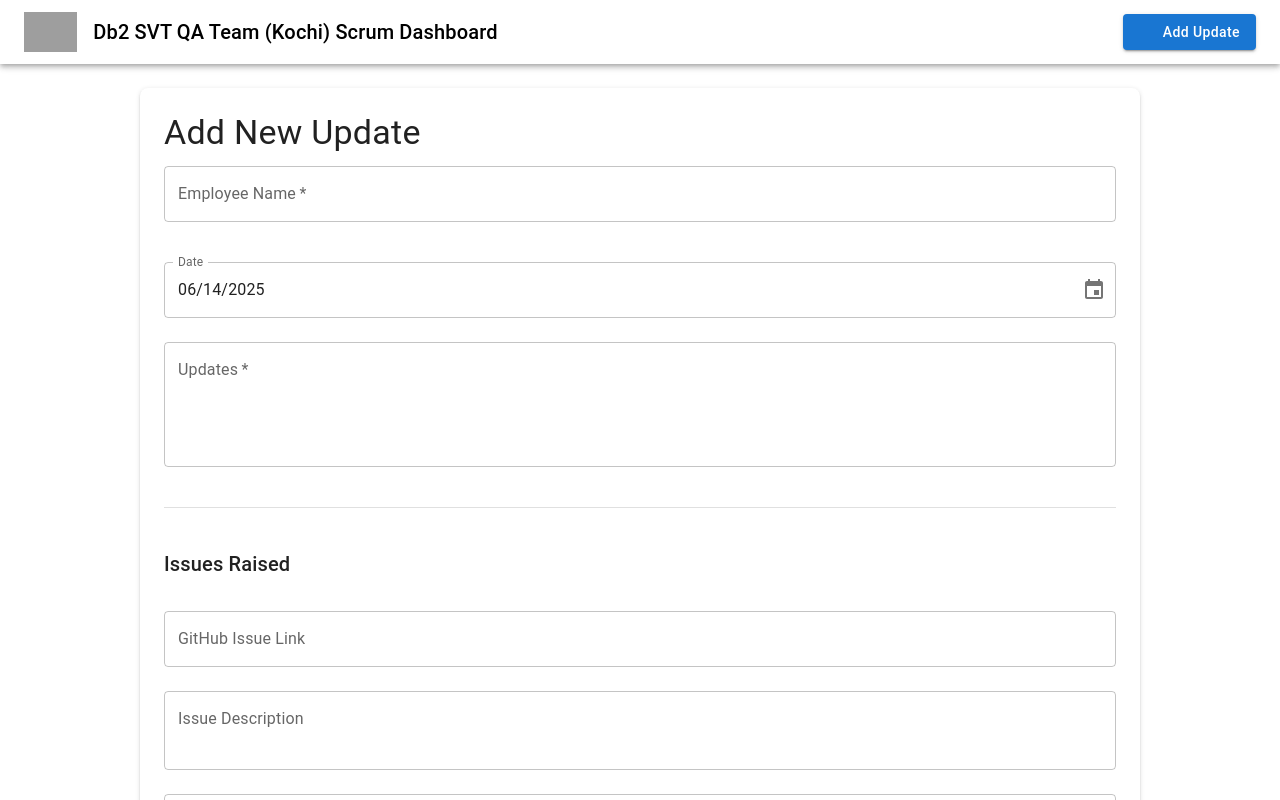
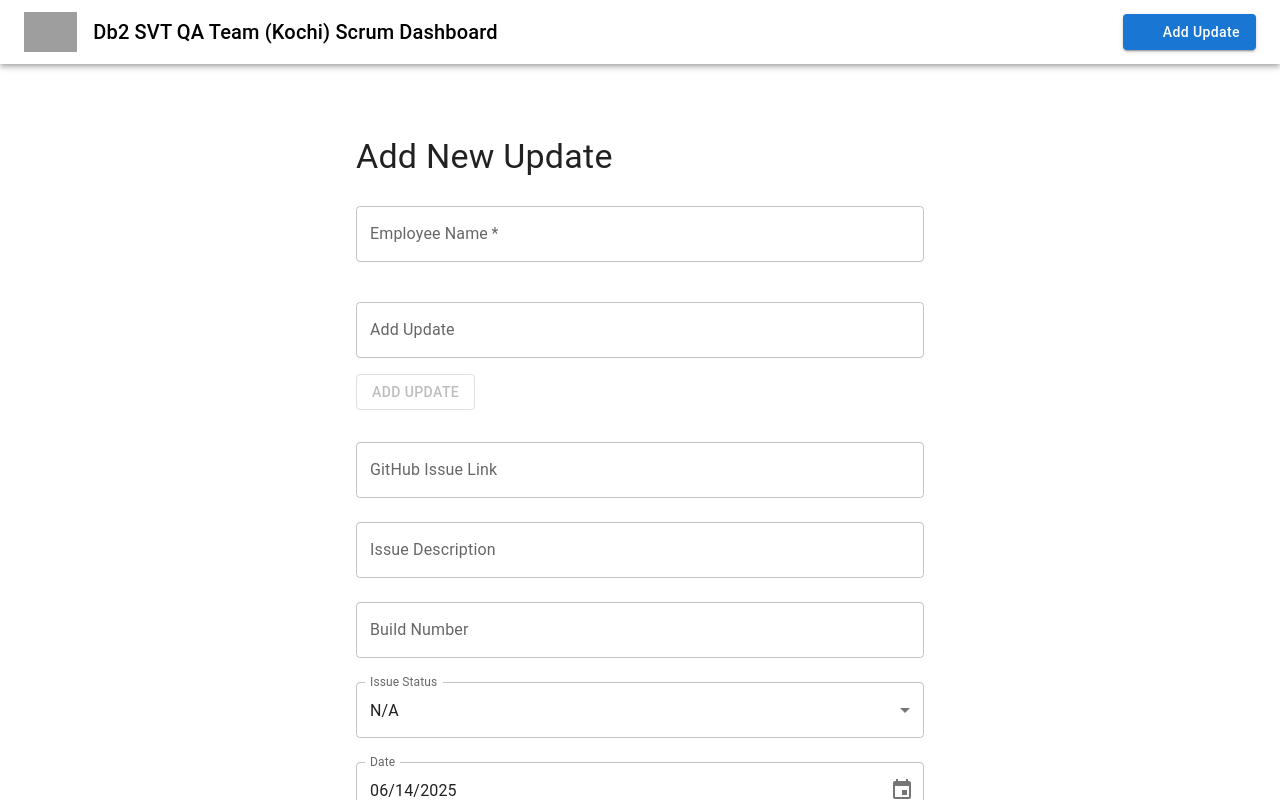
Before and after one commit to shilpabalaji2003/scrum-dashboard, a React (Vite) app: page /update in a window 1280 px wide. Shown: the top 800 px of the page. Built offline with nearby package versions, Linux system fonts and the light colour scheme; grey boxes are pictures that could not be loaded; some icons are missing.

Commit message:
update field

```diff
--- a/src/components/UpdateForm.tsx
+++ b/src/components/UpdateForm.tsx
@@ -1,47 +1,99 @@
-import { useState, useEffect } from 'react';
-import { useParams, useNavigate } from 'react-router-dom';
+import React, { useState, useEffect } from 'react';
+import { useNavigate, useParams } from 'react-router-dom';
+import axios from 'axios';
 import {
-  Paper,
-  Typography,
   TextField,
   Button,
   Box,
-  Divider,
-  FormControl,
-  InputLabel,
-  Select,
+  Typography,
   MenuItem,
   CircularProgress,
+  List,
+  ListItem,
+  ListItemText,
+  IconButton,
+  Paper
 } from '@mui/material';
+import DeleteIcon from '@mui/icons-material/Delete';
 import { DatePicker } from '@mui/x-date-pickers/DatePicker';
 import { LocalizationProvider } from '@mui/x-date-pickers/LocalizationProvider';
 import { AdapterDateFns } from '@mui/x-date-pickers/AdapterDateFns';
-import axios from 'axios';
-import { format } from 'date-fns';
 
-interface UpdateFormData {
+interface FormData {
   employeeName: string;
-  updates: string;
+  updates: string[];
+  currentUpdate: string;
   githubIssueLink: string;
   issueDescription: string;
   buildNumber: string;
-  issueStatus: 'N/A' | 'Opened' | 'Closed';
+  issueStatus: string;
   date: Date;
 }
 
-const UpdateForm = () => {
+const UpdateForm: React.FC = () => {
+  const navigate = useNavigate();
   const { id } = useParams();
-  const navigate = useNavigate();
   const [loading, setLoading] = useState(false);
-  const [formData, setFormData] = useState<UpdateFormData>({
+  const [formData, setFormData] = useState<FormData>({
     employeeName: '',
-    updates: '',
+    updates: [],
+    currentUpdate: '',
     githubIssueLink: '',
     issueDescription: '',
     buildNumber: '',
     issueStatus: 'N/A',
     date: new Date(),
   });
+
+  const handleAddUpdate = () => {
+    if (formData.currentUpdate.trim()) {
+      setFormData({
+        ...formData,
+        updates: [...formData.updates, formData.currentUpdate.trim()],
+        currentUpdate: ''
+      });
+    }
+  };
+
+  const handleRemoveUpdate = (index: number) => {
+    setFormData({
+      ...formData,
+      updates: formData.updates.filter((_, i) => i !== index)
+    });
+  };
+
+  const handleKeyPress = (e: React.KeyboardEvent) => {
+    if (e.key === 'Enter' && !e.shiftKey) {
+      e.preventDefault();
+      handleAddUpdate();
+    }
+  };
+
+  const handleSubmit = async (e: React.FormEvent) => {
+    e.preventDefault();
+    if (formData.updates.length === 0) {
+      alert('Please add at least one update');
+      return;
+    }
+    setLoading(true);
+    try {
+      const data = {
+        ...formData,
+        updates: formData.updates.join('\n'),
+        date: formData.date.toISOString(),
+      };
+      if (id) {
+        await axios.put(`${import.meta.env.VITE_API_URL}/api/updates/${id}`, data);
+      } else {
+        await axios.post(`${import.meta.env.VITE_API_URL}/api/updates`, data);
+      }
+      navigate('/');
+    } catch (error) {
+      console.error('Error saving update:', error);
+    } finally {
+      setLoading(false);
+    }
+  };
 
   useEffect(() => {
     if (id) {
@@ -50,8 +102,10 @@
           const response = await axios.get(`${import.meta.env.VITE_API_URL}/api/updates/${id}`);
           const update = response.data;
           setFormData({
+            ...formData,
             employeeName: update.employeeName || '',
-            updates: update.updates || '',
+            updates: update.updates ? update.updates.split('\n') : [],
+            currentUpdate: '',
             githubIssueLink: update.githubIssueLink || '',
             issueDescription: update.issueDescription || '',
             buildNumber: update.buildNumber || '',
@@ -66,193 +120,108 @@
     }
   }, [id]);
 
-  const handleSubmit = async (e: React.FormEvent) => {
-    e.preventDefault();
-    setLoading(true);
-    try {
-      const data = {
-        employeeName: formData.employeeName,
-        date: format(formData.date, 'yyyy-MM-dd'),
-        updates: formData.updates,
-        githubIssueLink: formData.githubIssueLink,
-        issueDescription: formData.issueDescription,
-        buildNumber: formData.buildNumber,
-        issueStatus: formData.issueStatus,
-      };
-
-      if (id) {
-        await axios.put(`${import.meta.env.VITE_API_URL}/api/updates/${id}`, data);
-      } else {
-        await axios.post(`${import.meta.env.VITE_API_URL}/api/updates`, data);
-      }
-      navigate('/');
-    } catch (error) {
-      console.error('Error saving update:', error);
-    } finally {
-      setLoading(false);
-    }
-  };
-
   return (
-    <Box sx={{
-      width: '100%',
-      display: 'flex',
-      justifyContent: 'center',
-    }}>
-      <Box sx={{ width: '100%', maxWidth: '1000px' }}>
-        <Paper
-          elevation={2}
-          sx={{
-            p: { xs: 2, sm: 3 },
-            width: '100%',
-            borderRadius: 2
-          }}
-        >
-          <Typography variant="h4" component="h1" gutterBottom>
+    <Box component="form" onSubmit={handleSubmit} sx={{ maxWidth: 600, mx: 'auto', mt: 4, p: 2 }}>
+      <Typography variant="h4" gutterBottom>
         {id ? 'Edit Update' : 'Add New Update'}
       </Typography>
-          <Box
-            component="form"
-            onSubmit={handleSubmit}
-            sx={{
-              display: 'flex',
-              flexDirection: 'column',
-              gap: 3,
-              width: '100%'
-            }}
-          >
-            <Box sx={{ width: '100%' }}>
+
       <TextField
         fullWidth
         label="Employee Name"
         value={formData.employeeName}
         onChange={(e) => setFormData({ ...formData, employeeName: e.target.value })}
         required
-                sx={{
-                  mb: 2,
-                  '& .MuiOutlinedInput-root': {
-                    backgroundColor: 'transparent',
-                    '& fieldset': {
-                      borderColor: 'rgba(0, 0, 0, 0.23)',
-                    },
-                    '&:hover fieldset': {
-                      borderColor: 'rgba(0, 0, 0, 0.23)',
-                    },
-                    '&.Mui-focused fieldset': {
-                      borderColor: 'primary.main',
-                    },
-                  },
-                  '& .MuiInputLabel-root': {
-                    '&.Mui-focused': {
-                      color: 'primary.main',
-                    },
-                  },
-                }}
+        margin="normal"
       />
-            </Box>
-            <Box sx={{ width: '100%' }}>
-              <LocalizationProvider dateAdapter={AdapterDateFns}>
-                <DatePicker
-                  label="Date"
-                  value={formData.date}
-                  onChange={(newValue) => {
-                    if (newValue) {
-                      setFormData({ ...formData, date: newValue });
-                    }
-                  }}
-                  sx={{ width: '100%' }}
-                />
-              </LocalizationProvider>
-            </Box>
-            <Box sx={{ width: '100%' }}>
+
+      <Box sx={{ mt: 2, mb: 2 }}>
         <TextField
           fullWidth
-                multiline
-                rows={4}
-                label="Updates"
-                value={formData.updates}
-                onChange={(e) => setFormData({ ...formData, updates: e.target.value })}
-                required
-                placeholder="Enter your daily updates here..."
-                sx={{
-                  '& .MuiOutlinedInput-root': {
-                    backgroundColor: 'transparent',
-                    '& fieldset': {
-                      borderColor: 'rgba(0, 0, 0, 0.23)',
-                    },
-                    '&:hover fieldset': {
-                      borderColor: 'rgba(0, 0, 0, 0.23)',
-                    },
-                    '&.Mui-focused fieldset': {
-                      borderColor: 'primary.main',
-                    },
-                  },
-                  '& .MuiInputLabel-root': {
-                    '&.Mui-focused': {
-                      color: 'primary.main',
-                    },
-                  },
-                }}
+          label="Add Update"
+          value={formData.currentUpdate}
+          onChange={(e) => setFormData({ ...formData, currentUpdate: e.target.value })}
+          onKeyPress={handleKeyPress}
+          placeholder="Type your update and press Enter or click Add Update"
+          margin="normal"
         />
+        <Button
+          variant="outlined"
+          onClick={handleAddUpdate}
+          disabled={!formData.currentUpdate.trim()}
+          sx={{ mt: 1 }}
+        >
+          Add Update
+        </Button>
       </Box>
 
-            <Divider sx={{ my: 2 }} />
+      {formData.updates.length > 0 && (
+        <Paper sx={{ mt: 2, p: 2, maxHeight: 200, overflow: 'auto' }}>
+          <List>
+            {formData.updates.map((update, index) => (
+              <ListItem
+                key={index}
+                secondaryAction={
+                  <IconButton edge="end" onClick={() => handleRemoveUpdate(index)}>
+                    <DeleteIcon />
+                  </IconButton>
+                }
+              >
+                <ListItemText primary={`• ${update}`} />
+              </ListItem>
+            ))}
+          </List>
+        </Paper>
+      )}
 
-            <Typography variant="h6" gutterBottom>
-              Issues Raised
-            </Typography>
-
-            <Box sx={{ width: '100%' }}>
       <TextField
         fullWidth
         label="GitHub Issue Link"
         value={formData.githubIssueLink}
         onChange={(e) => setFormData({ ...formData, githubIssueLink: e.target.value })}
-                placeholder="https://github.com/..."
+        margin="normal"
       />
-            </Box>
-            <Box sx={{ width: '100%' }}>
+
       <TextField
         fullWidth
-                multiline
-                rows={2}
         label="Issue Description"
         value={formData.issueDescription}
         onChange={(e) => setFormData({ ...formData, issueDescription: e.target.value })}
-                placeholder="Describe the issue..."
+        margin="normal"
       />
-            </Box>
-            <Box sx={{ width: '100%' }}>
+
       <TextField
         fullWidth
         label="Build Number"
         value={formData.buildNumber}
         onChange={(e) => setFormData({ ...formData, buildNumber: e.target.value })}
-                placeholder="e.g., build-123"
+        margin="normal"
       />
-            </Box>
-            <Box sx={{ width: '100%' }}>
-              <FormControl fullWidth>
-                <InputLabel>Issue Status</InputLabel>
-                <Select
+
+      <TextField
+        fullWidth
+        select
+        label="Issue Status"
         value={formData.issueStatus}
-                  label="Issue Status"
-                  onChange={(e) => setFormData({ ...formData, issueStatus: e.target.value as 'N/A' | 'Opened' | 'Closed' })}
+        onChange={(e) => setFormData({ ...formData, issueStatus: e.target.value })}
+        margin="normal"
       >
         <MenuItem value="N/A">N/A</MenuItem>
-                  <MenuItem value="Opened">Opened</MenuItem>
-                  <MenuItem value="Closed">Closed</MenuItem>
-                </Select>
-              </FormControl>
-            </Box>
+        <MenuItem value="In Progress">In Progress</MenuItem>
+        <MenuItem value="Completed">Completed</MenuItem>
+        <MenuItem value="Blocked">Blocked</MenuItem>
+      </TextField>
 
-            <Box sx={{
-              display: 'flex',
-              gap: 2,
-              justifyContent: 'flex-end',
-              width: '100%',
-              mt: 2
-            }}>
+      <LocalizationProvider dateAdapter={AdapterDateFns}>
+        <DatePicker
+          label="Date"
+          value={formData.date}
+          onChange={(newDate) => newDate && setFormData({ ...formData, date: newDate })}
+          sx={{ width: '100%', mt: 2 }}
+        />
+      </LocalizationProvider>
+
+      <Box sx={{ mt: 2, display: 'flex', gap: 2 }}>
         <Button
           variant="outlined"
           onClick={() => navigate('/')}
@@ -265,7 +234,7 @@
           type="submit"
           variant="contained"
           color="primary"
-                disabled={loading}
+          disabled={loading || formData.updates.length === 0}
           startIcon={loading ? <CircularProgress size={20} color="inherit" /> : null}
           sx={{ minWidth: 100 }}
         >
@@ -273,9 +242,6 @@
         </Button>
       </Box>
     </Box>
-        </Paper>
-      </Box>
-    </Box>
   );
 };
 
```
Also changed, not shown: src/components/Dashboard.tsx (+15 -2 lines). Lines whose indentation alone changed are shown as unchanged.
